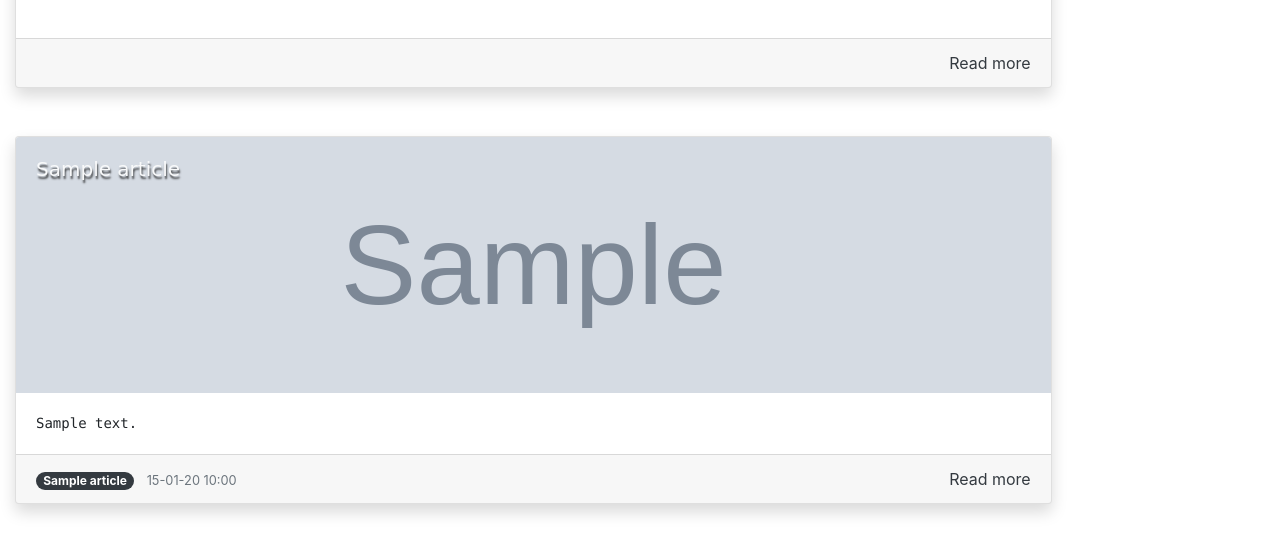
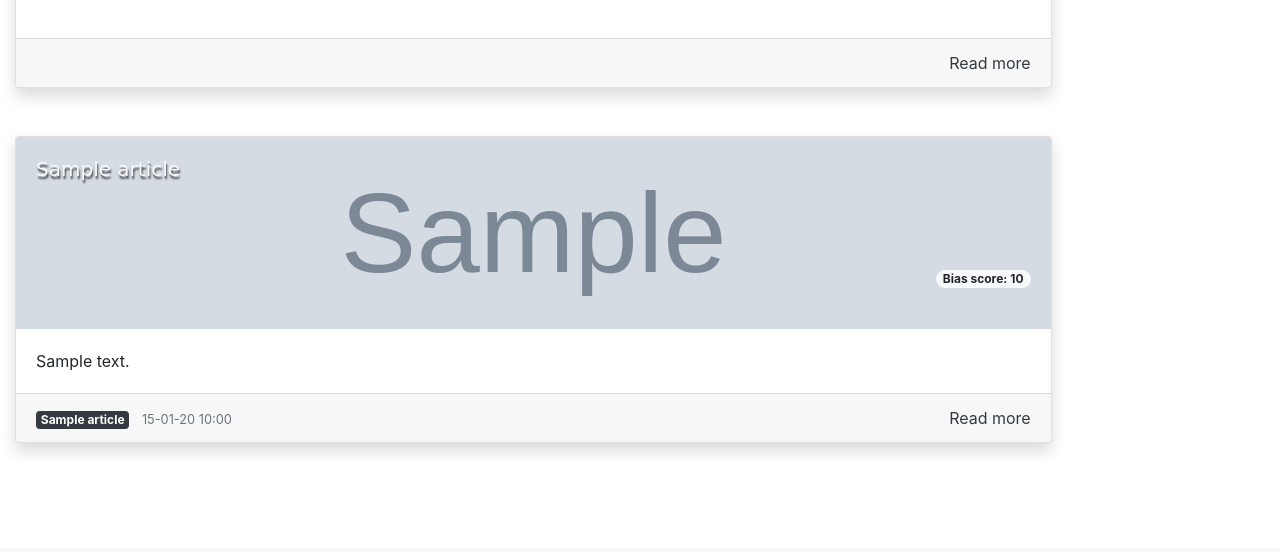
Before and after one commit to savvybit/TrueStory, a Flask app: template truestory/templates/article.html in a window 1280 px wide. Shown: the part 252-804 px from the top of the page. After the commit the page ends 704 px from the top, so only its background shows below. Run offline with Flask 2, Linux system fonts and the light colour scheme; the template is opened without the code that fills it: most values are stand-ins (such as "Sample title", 1, 10 or a date in 2020); grey boxes marked "Sample" are stand-in pictures; some libraries are stand-ins or nearby versions; some web fonts are replaced.

Commit message:
Improve article content display

```diff
--- a/truestory/settings.py
+++ b/truestory/settings.py
@@ -21,3 +21,7 @@ WORK_DIR = Path(f"~/Work/{APP_NAME}").expanduser()
 
 # Persistent logging (used while running outside Google Cloud).
 LOGFILE = "truestory.log"
+
+# Article content display settings on home and individual page.
+HOME_ARTICLE_MAX_SIZE = 256
+FULL_ARTICLE_MAX_SIZE = 1024
--- a/truestory/static/css/article.css
+++ b/truestory/static/css/article.css
@@ -1,11 +1,16 @@
 /* Makes all full article cover images same size. */
 .card-img-top {
     width: 100%;
-    height: 20vw;
+    height: 15vw;
     object-fit: cover;
 }
 
-/* Title shadow */
-.article-title-shadow {
+/* Main full article title shadow. */
+.article-title {
     text-shadow: 1px 3px 2px rgba(0,0,0,0.7);
 }
+
+/* This is because of the affected z-index by the `card-img-overlay` class. */
+.relative {
+    position: relative;
+}
--- a/truestory/templates/article.html
+++ b/truestory/templates/article.html
@@ -17,9 +17,9 @@ This is news
   {{ render_full_article(main_article) }}
 </div>
 
-{% for article in related_articles %}
+{% for article, bias_score in related_articles %}
 <div class="row mt-5">
-  {{ render_full_article(article) }}
+  {{ render_full_article(article, bias_score=bias_score) }}
 </div>
 {% endfor %}
 
--- a/truestory/templates/base.html
+++ b/truestory/templates/base.html
@@ -28,7 +28,7 @@
   <body>
     {% block content %}
     <nav class="navbar navbar-expand-md navbar-light bg-light">
-      <a class="navbar-brand" href="{{ url_for('index') }}">TrueStory</a>
+      <a class="navbar-brand" href="{{ url_for('index_view') }}">TrueStory</a>
       <button class="navbar-toggler" type="button" data-toggle="collapse" data-target="#navbarSupportedContent" aria-controls="navbarSupportedContent" aria-expanded="false" aria-label="Toggle navigation">
         <span class="navbar-toggler-icon"></span>
       </button>
@@ -36,14 +36,14 @@
       <div class="collapse navbar-collapse" id="navbarSupportedContent">
         <ul class="navbar-nav mr-auto">
           <li class="nav-item active">
-            <a class="nav-link" href="{{ url_for('home') }}">Home <span class="sr-only">Home</span></a>
+            <a class="nav-link" href="{{ url_for('home_view') }}">Home <span class="sr-only">Home</span></a>
           </li>
           <li class="nav-item">
-            <a class="nav-link" href="{{ url_for('topics') }}">Topics <span class="sr-only">Topics</span></a>
+            <a class="nav-link" href="{{ url_for('topics_view') }}">Topics <span class="sr-only">Topics</span></a>
           </li>
         </ul>
 
-        <form action="{{ url_for('home') }}" class="form-inline my-2 my-md-0 mx-auto">
+        <form action="{{ url_for('home_view') }}" class="form-inline my-2 my-md-0 mx-auto">
           <input type="search" name="querySearch" value="{{ query_search or '' }}" class="form-control mr-sm-2" placeholder="Search articles" aria-label="Search">
           <button class="btn btn-sm btn-outline-dark my-2 my-sm-0" type="submit">
             <i class="material-icons">search</i>
--- a/truestory/templates/index.html
+++ b/truestory/templates/index.html
@@ -2,7 +2,7 @@
 
 {% block content %}
 <div class="row py-5">
-  <a href="{{ url_for('home' )}}" class="btn btn-outline-dark mdc-icon-button material-icons rounded-20 mx-auto">
+  <a href="{{ url_for('home_view' )}}" class="btn btn-outline-dark mdc-icon-button material-icons rounded-20 mx-auto">
     <h1 class="display-1">change_history</h1>
   </a>
 </div>
--- a/truestory/templates/macros.html
+++ b/truestory/templates/macros.html
@@ -1,7 +1,7 @@
 {% macro render_home_article(article, pos) %}
 <div class="col-5 article-{{ pos }}">
   <div class="card shadow">
-    <a href="{{ url_for('article', article_usafe=article|usafe) }}" class="card-link text-dark">
+    <a href="{{ url_for('article_view', article_usafe=article|usafe) }}" class="card-link text-dark">
       <div class="row no-gutters">
         <div class="col-4">
           <img src="{{ article.image }}" class="card-img" alt="Article picture">
@@ -10,14 +10,14 @@
         <div class="col-8">
           <div class="card-body">
             <h5 class="card-title font-article-title">{{ article.title }}</h5>
-            <p class="card-text article-summary">{{ article.summary or article.content }}</p>
+            <p class="card-text article-summary">{{ article.summary or article.content|paragraph_split|join('\n') }}</p>
           </div>
         </div>
       </div>
 
       <div class="card-footer">
         <p class="card-text">
-          <span class="badge badge-pill badge-dark article-source">{{ article.source_name }}</span>
+          <span class="badge badge-dark article-source">{{ article.source_name }}</span>
           <small class="text-muted ml-2 article-published">{{ article.published|format_date(time=True) }}</small>
         </p>
       </div>
@@ -26,23 +26,32 @@
 </div>
 {% endmacro %}
 
-{% macro render_full_article(article) %}
+{% macro render_full_article(article, bias_score=None) %}
 <div class="col-10">
   <div class="card shadow">
-    <a href="{{ url_for('article', article_usafe=article|usafe) }}" class="card-link text-dark">
+    <a href="{{ url_for('article_view', article_usafe=article|usafe) }}" class="card-link text-dark">
       <img src="{{ article.image }}" class="card-img-top" alt="Article picture">
-      <div class="card-img-overlay">
-        <h5 class="card-title font-article-title text-light article-title-shadow">{{ article.title }}</h5>
+      <div class="card-img-overlay text-light">
+        <h5 class="card-title font-article-title article-title">{{ article.title }}</h5>
+
+        {% if bias_score is not none %}
+        <br>
+        <p class="card-text mt-5 float-right">
+          <span class="badge badge-pill badge-light">Bias score: {{ bias_score|int }}</span>
+        </p>
+        {% endif %}
       </div>
     </a>
 
-    <div class="card-body">
-      <pre class="card-text article-content">{{ article.content }}</pre>
+    <div class="card-body relative pre-scrollable article-content">
+        {% for part in article.content|paragraph_split(full=True) %}
+        <p class="card-text">{{ part }}</p>
+        {% endfor %}
     </div>
 
-    <div class="card-footer">
+    <div class="card-footer relative">
       <p class="card-text">
-        <span class="badge badge-pill badge-dark article-source">{{ article.source_name }}</span>
+        <span class="badge badge-dark article-source">{{ article.source_name }}</span>
         <small class="text-muted ml-2 article-published">{{ article.published|format_date(time=True) }}</small>
 
         <a href="{{ article.link }}" class="card-link text-dark float-right">Read more</a>
--- a/truestory/views/article.py
+++ b/truestory/views/article.py
@@ -8,7 +8,7 @@ from truestory.models.article import ArticleModel, BiasPairModel
 
 
 @app.route("/article/<article_usafe>")
-def article(article_usafe):
+def article_view(article_usafe):
     """Displays article details and its opposed ones."""
     main_article = ArticleModel.get(article_usafe)
     related_articles = []
@@ -18,9 +18,10 @@ def article(article_usafe):
         query = BiasPairModel.query()
         query.add_filter(side, "=", main_article.key)
         pairs = list(query.fetch())
-        related_articles.extend([
-            getattr(pair, complementary[side]).get() for pair in pairs
-        ])
+
+        for pair in pairs:
+            article = getattr(pair, complementary[side]).get()
+            related_articles.append((article, pair.score))
 
     return render_template(
         "article.html",
--- a/truestory/views/base.py
+++ b/truestory/views/base.py
@@ -1,7 +1,7 @@
 """Base views, routes and utilities used by the web app's views."""
 
 
-from truestory import app
+from truestory import app, settings
 from truestory.models import base as models_base
 
 
@@ -30,3 +30,16 @@ def format_date_filter(date, time=False):
     if time:
         template += " %H:%M"
     return date.strftime(template)
+
+
+@app.template_filter("paragraph_split")
+def paragraph_split_filter(content, full=False):
+    """Truncates content to a maximum size.
+
+    Returns:
+        list: Of paragraphs.
+    """
+    size = settings.FULL_ARTICLE_MAX_SIZE if full else settings.HOME_ARTICLE_MAX_SIZE
+    if len(content) > size:
+        content = content[:size] + "..."
+    return content.split("\n\n")
--- a/truestory/views/home.py
+++ b/truestory/views/home.py
@@ -18,7 +18,7 @@ def _get_serializable_article(key):
 
 
 @app.route("/home")
-def home():
+def home_view():
     """Home page displaying news and available app components."""
     search = request.args.get("querySearch", "").strip().lower()
     cursor = request.args.get("queryCursor")
--- a/truestory/views/index.py
+++ b/truestory/views/index.py
@@ -7,6 +7,6 @@ from truestory import app
 
 
 @app.route("/")
-def index():
+def index_view():
     """Main page standing for the presentation of the product."""
     return render_template("index.html")
--- a/truestory/views/topics.py
+++ b/truestory/views/topics.py
@@ -7,6 +7,6 @@ from truestory import app
 
 
 @app.route("/topics")
-def topics():
+def topics_view():
     """Topics page displaying selectable favorite news subjects."""
     return render_template("topics.html")
```
